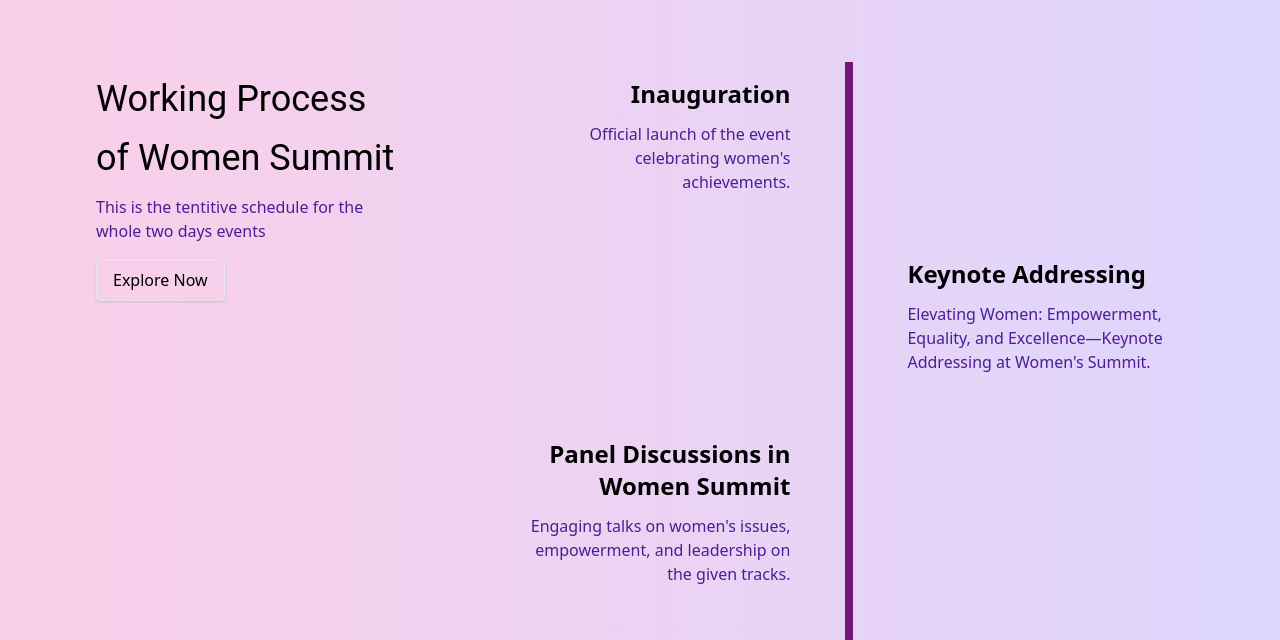
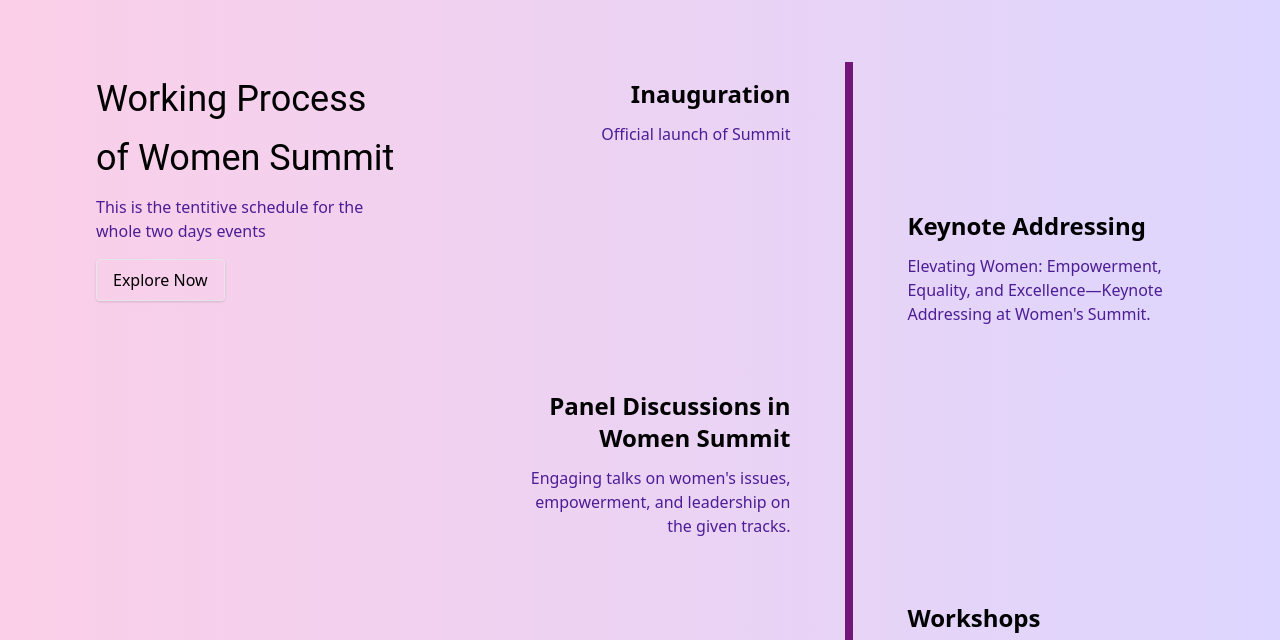
Before and after one commit to Abhi8904/womensummit2025-1, a website: page index.html in a window 1280 px wide. Shown: the part 1660-2300 px from the top of the page. Drawn offline with nearby package versions, Linux system fonts and the light colour scheme.

Commit message:
Update index.html

```diff
--- a/index.html
+++ b/index.html
@@ -137,7 +137,7 @@ This is the tentitive schedule for the whole two days events      </p>
                     <div class="order-1 w-5/12 px-1 py-4 text-right">
                       <h4 class="mb-3 font-bold text-lg md:text-2xl">Inauguration</h4>
                       <p class="text-sm md:text-base leading-snug text-purple-900 text-opacity-100">
-                        Official launch of the event celebrating women's achievements.                      </p>
+                        Official launch of Summit                 </p>
                     </div>
                   </div>
                   <div class="mb-8 flex justify-between items-center w-full right-timeline">
```
